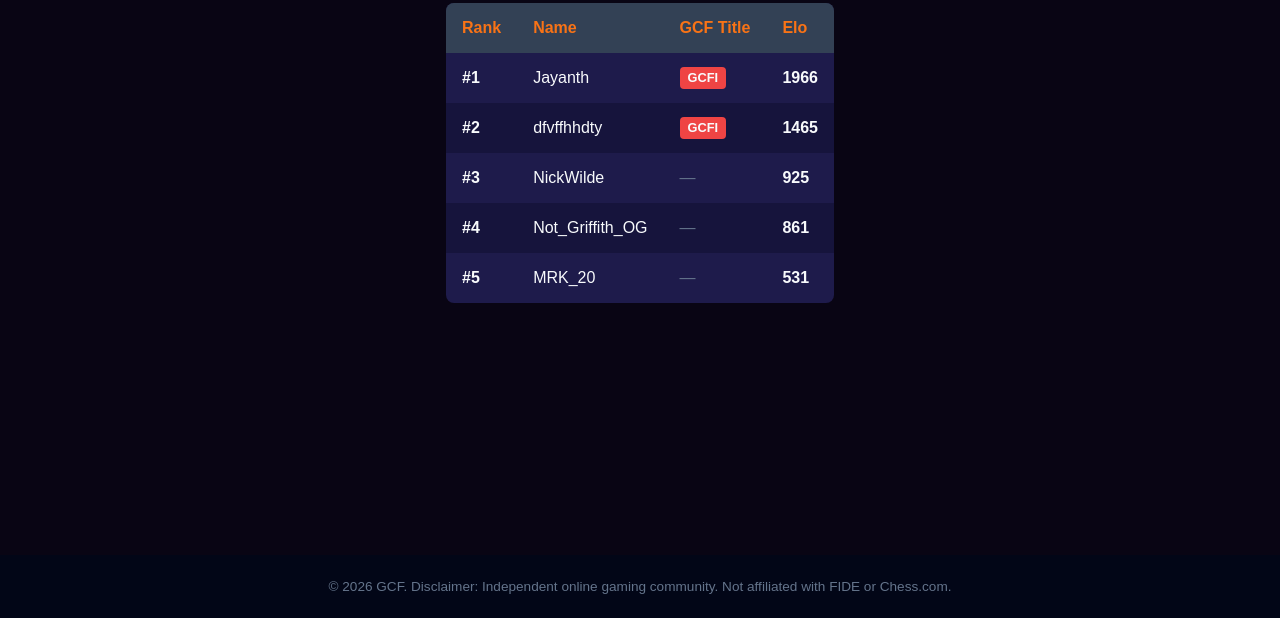
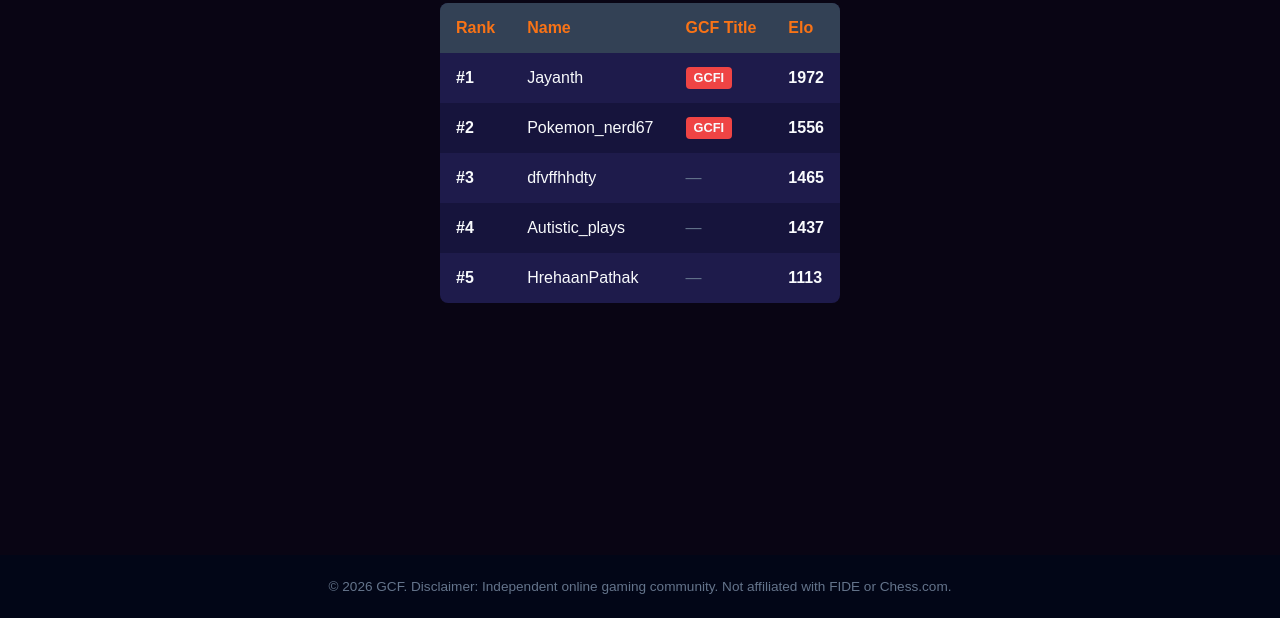
Before and after one commit to NickWilde-ztpt/ChessFederation, a plain HTML site: page ChessFederation/leaderboard.html in a window 1280 px wide. Shown: the part 182-800 px from the top of the page. Drawn offline with Linux system fonts and the light colour scheme.

Commit message:
Update leaderboard.html

```diff
--- a/ChessFederation/leaderboard.html
+++ b/ChessFederation/leaderboard.html
@@ -64,11 +64,11 @@ sa<!DOCTYPE html>
     <script>
         // Synchronized object fields to track Elo instead of points
         const players = [
-            { rank: 1, username: "Jayanth", title: "GCFI", elo: 1966 },
-            { rank: 2, username: "dfvffhhdty", title: "GCFI", elo: 1465 },
-            { rank: 3, username: "NickWilde", title: "-", elo: 925 },
-            { rank: 4, username: "Not_Griffith_OG", title: "-", elo: 861 },
-            { rank: 5, username: "MRK_20", title: "-", elo: 531 }
+            { rank: 1, username: "Jayanth", title: "GCFI", elo: 1972 },
+            { rank: 2, username: "Pokemon_nerd67", title: "GCFI", elo: 1556 },
+            { rank: 3, username: "dfvffhhdty", title: "-", elo: 1465 },
+            { rank: 4, username: "Autistic_plays", title: "-", elo: 1437 },
+            { rank: 5, username: "HrehaanPathak", title: "-", elo: 1113 }
         ];
         function loadLeaderboard() {
             const tbody = document.getElementById("leaderboard-data");
```
